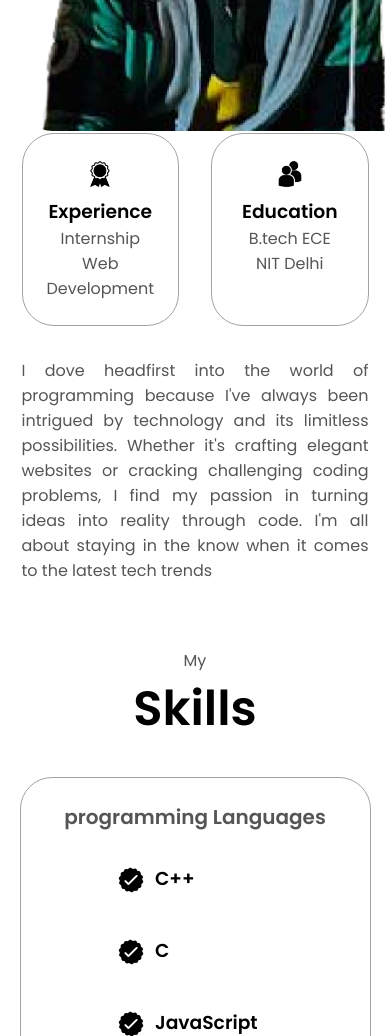
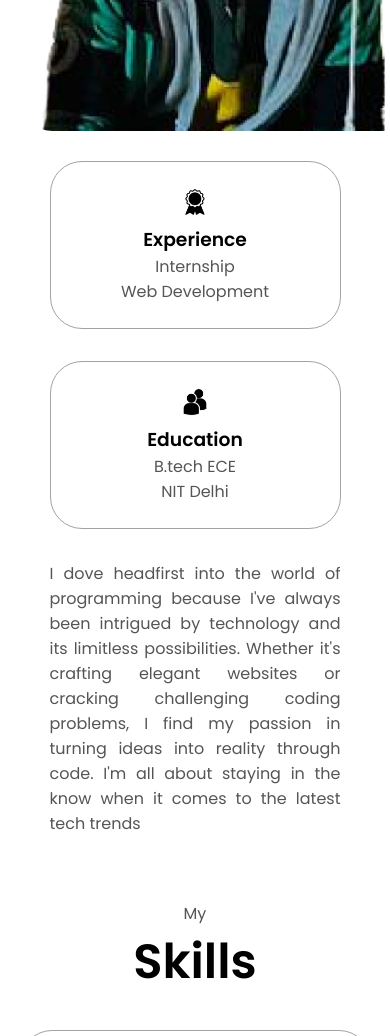
Before and after one commit to Kethepalli-Bhanupranav/portfolio, a plain HTML site: page index.html in a window 390 px wide. Shown: the part 1340-2376 px from the top of the page. Drawn offline with Linux system fonts and the light colour scheme; files whose address does not match are found by name.

Commit message:
Update mediaqueries.css

```diff
--- a/mediaqueries.css
+++ b/mediaqueries.css
@@ -75,7 +75,7 @@
         flex-wrap: wrap;
     }
     .about-details-container{
-        margin: 2px;
+        margin: 30px;
     }
 
     .contact-info-container{
```
